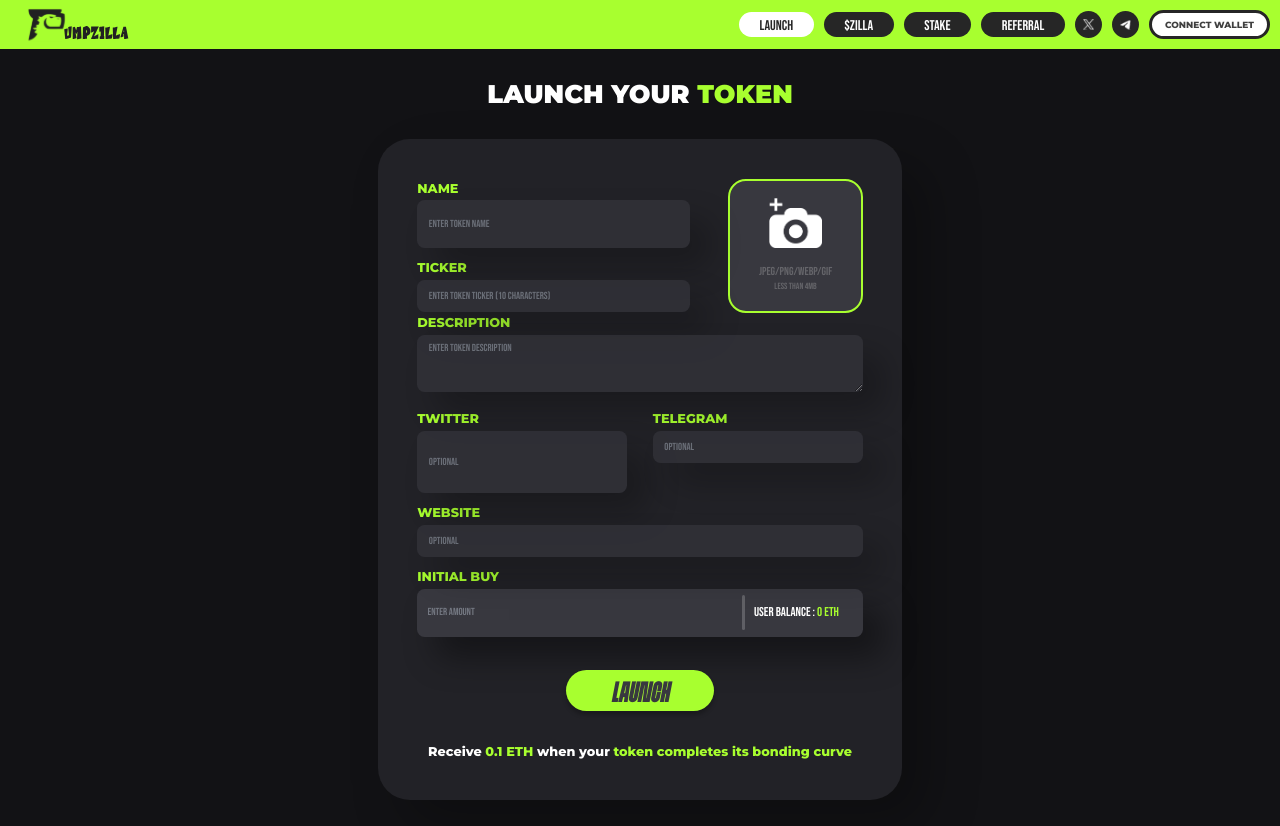
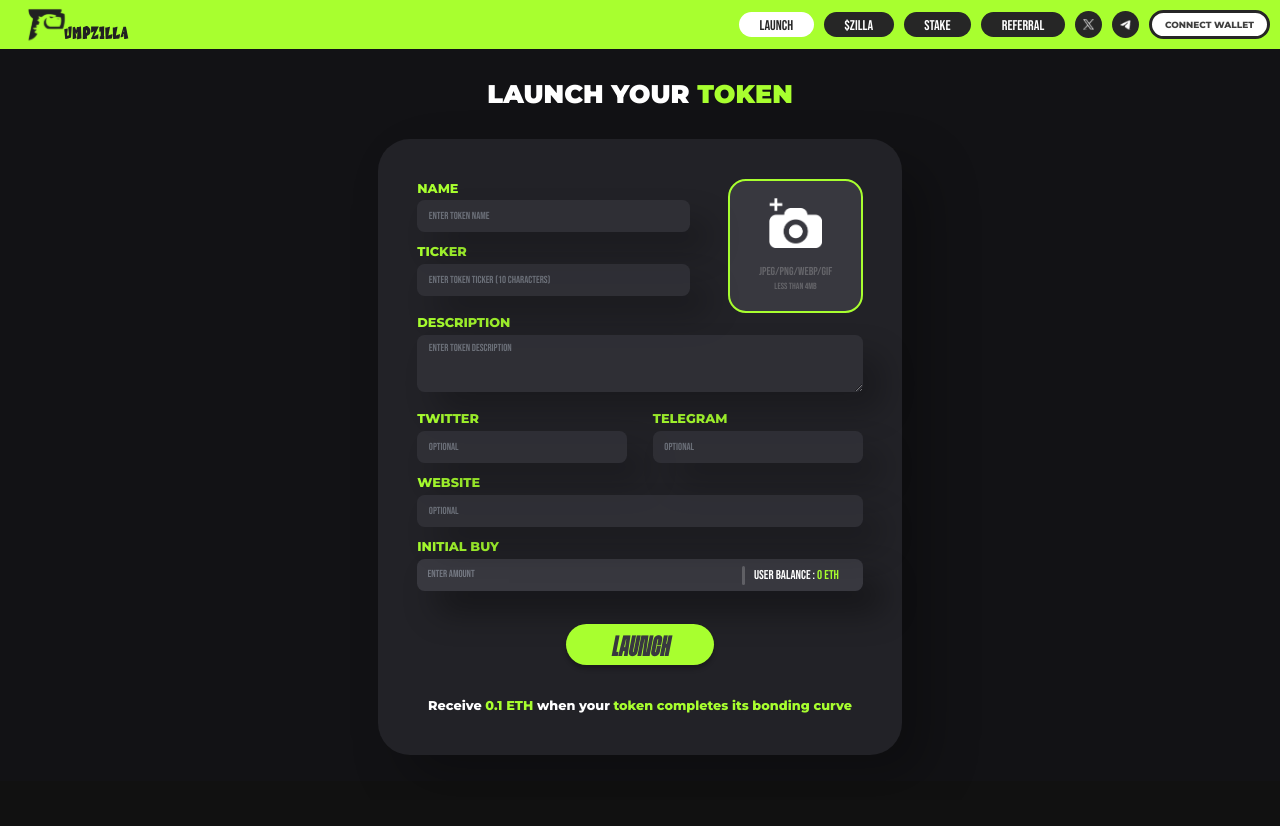
Before and after one commit to vizeerr/zilla, a Next.js app: page /launch in a window 1280 px wide. After the commit the page ends 800 px from the top, so only its background shows below. Built offline with nearby package versions, Linux system fonts and the light colour scheme.

Commit message:
small fixes v1.2

```diff
--- a/src/components/LaunchForm.jsx
+++ b/src/components/LaunchForm.jsx
@@ -23,7 +23,7 @@ const LaunchForm = () => {
             <div className='w-full'>
               <div>
                 <p className='text-primary md:text-[1vw] text-[2.1vw] font-[800] '>NAME</p>
-                <input type="text" placeholder='ENTER TOKEN NAME' className='border-0 md:h-[48px] h-[6vw] md:md:mt-[0.2vw] mt-[0.8vw] w-full bg-[#38383F] opacity-60 font-[400] font-bebasneue m-0 text-white md:text-[0.8vw] text-[2.3vw] md:px-[0.9vw] px-[2.4vw] py-[5px] md:rounded-[0.6vw] rounded-[0.9vw] shadow-[20px_20px_33.3px_0px_#00000066]'/>
+                <input type="text" placeholder='ENTER TOKEN NAME' className='border-0 md:h-[2.5vw] h-[6vw] md:md:mt-[0.2vw] mt-[0.8vw] w-full bg-[#38383F] opacity-60 font-[400] font-bebasneue m-0 text-white md:text-[0.8vw] text-[2.3vw] md:px-[0.9vw] px-[2.4vw] py-[5px] md:rounded-[0.6vw] rounded-[0.9vw] shadow-[20px_20px_33.3px_0px_#00000066]'/>
               </div>
               <div>
                 <div className='flex md:mt-[0.8vw] mt-[2vw] items-center md:gap-[0.4vw] gap-[1vw]'>
@@ -54,7 +54,7 @@ const LaunchForm = () => {
             <div className='flex md:flex-row flex-col md:gap-[2vw] w-full'>
               <div className='w-full'>
                 <p className='text-primary md:text-[1vw] text-[2.1vw] font-[800] md:mt-[0.8vw] mt-[2vw]'>TWITTER</p>
-                <input type="text" placeholder='OPTIONAL' className='border-0 md:h-[2.5vw] h-[6vw] md:mt-[0.2vw] mt-[0.8vw] w-full bg-[#38383F] opacity-60 font-[400] font-bebasneue m-0 text-white md:text-[0.8vw] text-[2.3vw] md:px-[0.9vw] px-[2.4vw] py-[2.4vw] md:rounded-[0.6vw] rounded-[0.9vw] shadow-[20px_20px_33.3px_0px_#00000066]'/>
+                <input type="text" placeholder='OPTIONAL' className='border-0 md:h-[2.5vw] h-[6vw] md:mt-[0.2vw] mt-[0.8vw] w-full bg-[#38383F] opacity-60 font-[400] font-bebasneue m-0 text-white md:text-[0.8vw] text-[2.3vw] md:px-[0.9vw] px-[2.4vw] py-[0.2vw] md:rounded-[0.6vw] rounded-[0.9vw] shadow-[20px_20px_33.3px_0px_#00000066]'/>
               </div>
               <div className='w-full'>
                 <p className='text-primary md:text-[1vw] text-[2.1vw] font-[800] md:mt-[0.8vw] mt-[2vw]'>TELEGRAM</p>
@@ -69,7 +69,7 @@ const LaunchForm = () => {
               <div>
                 <p className='text-primary md:text-[1vw] text-[2.1vw] font-[800] md:mt-[0.8vw] mt-[2vw]'>INITIAL BUY</p>
 
-                <div className='flex justify-center items-center md:h-[48px] h-[6vw] md:mt-[0.2vw] mt-[0.8vw] w-full bg-[#38383F] font-[400] font-bebasneue m-0 text-white md:text-[1vw] text-[2.1vw] md:px-[0.8vw] px-[2.4vw] md:py-[0.5vw] py-[0.9vw] md:rounded-[0.6vw] rounded-[0.9vw] shadow-[20px_20px_33.3px_0px_#00000066]'>
+                <div className='flex justify-center items-center md:h-[2.5vw] h-[6vw] md:mt-[0.2vw] mt-[0.8vw] w-full bg-[#38383F] font-[400] font-bebasneue m-0 text-white md:text-[1vw] text-[2.1vw] md:px-[0.8vw] px-[2.4vw] md:py-[0.5vw] py-[0.9vw] md:rounded-[0.6vw] rounded-[0.9vw] shadow-[20px_20px_33.3px_0px_#00000066]'>
                   <input type="text" placeholder='ENTER AMOUNT' className='border-0 w-full bg-[#38383F] opacity-60 font-[400] font-bebasneue text-white md:text-[0.8vw] text-[2.3vw]'/>
                     <span className='md:w-[0.3vw] w-[0.5vw] rounded-full  bg-white opacity-20 h-full'></span>
                   <p className='font-bebasneue font-[400] md:ms-[0.7vw] ms-[2vw] md:w-[10.4vw] w-[18vw] md:text-[1vw] text-[2.1vw] text-white  '>USER BALANCE : <span className='text-primary'>0 ETH</span></p>
```
